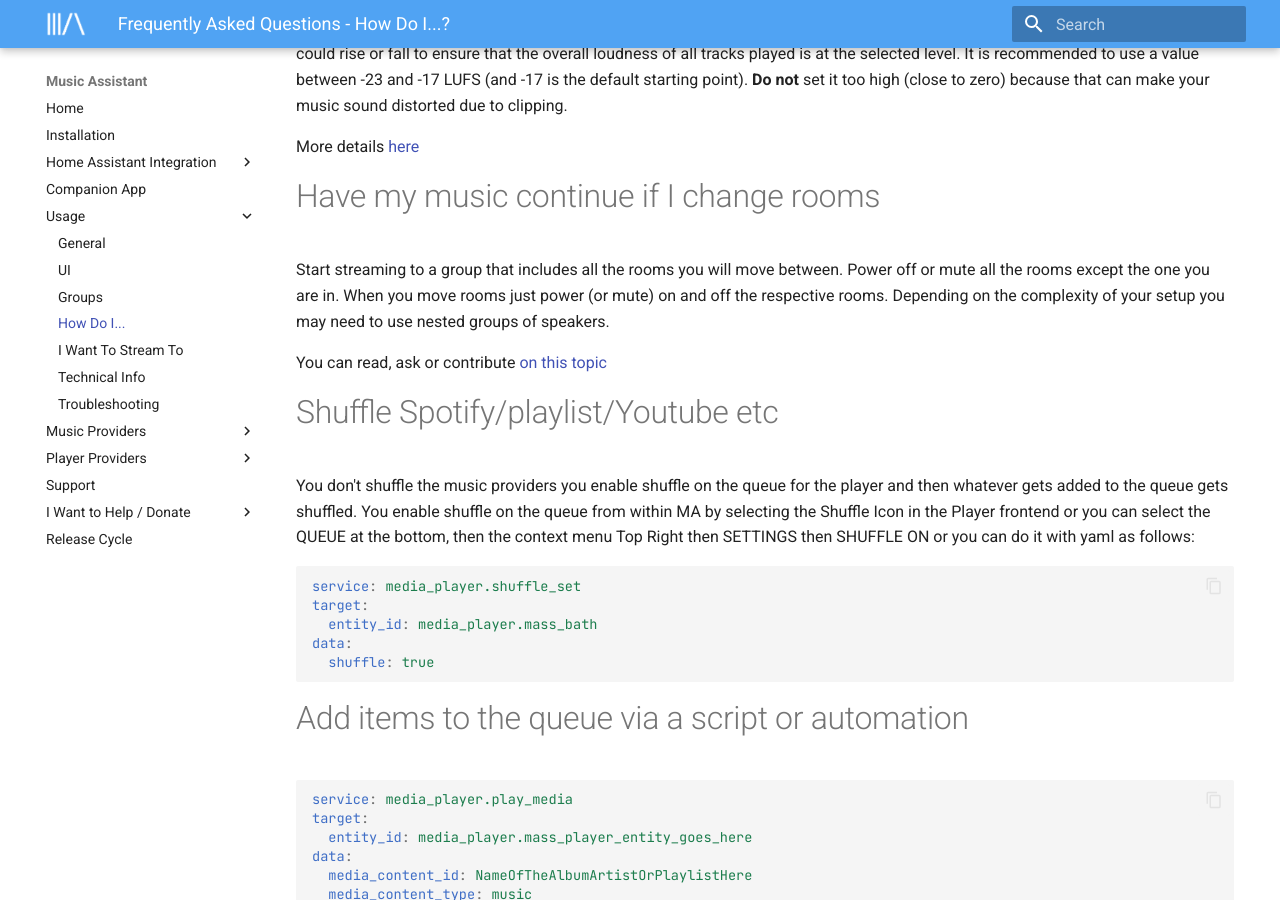
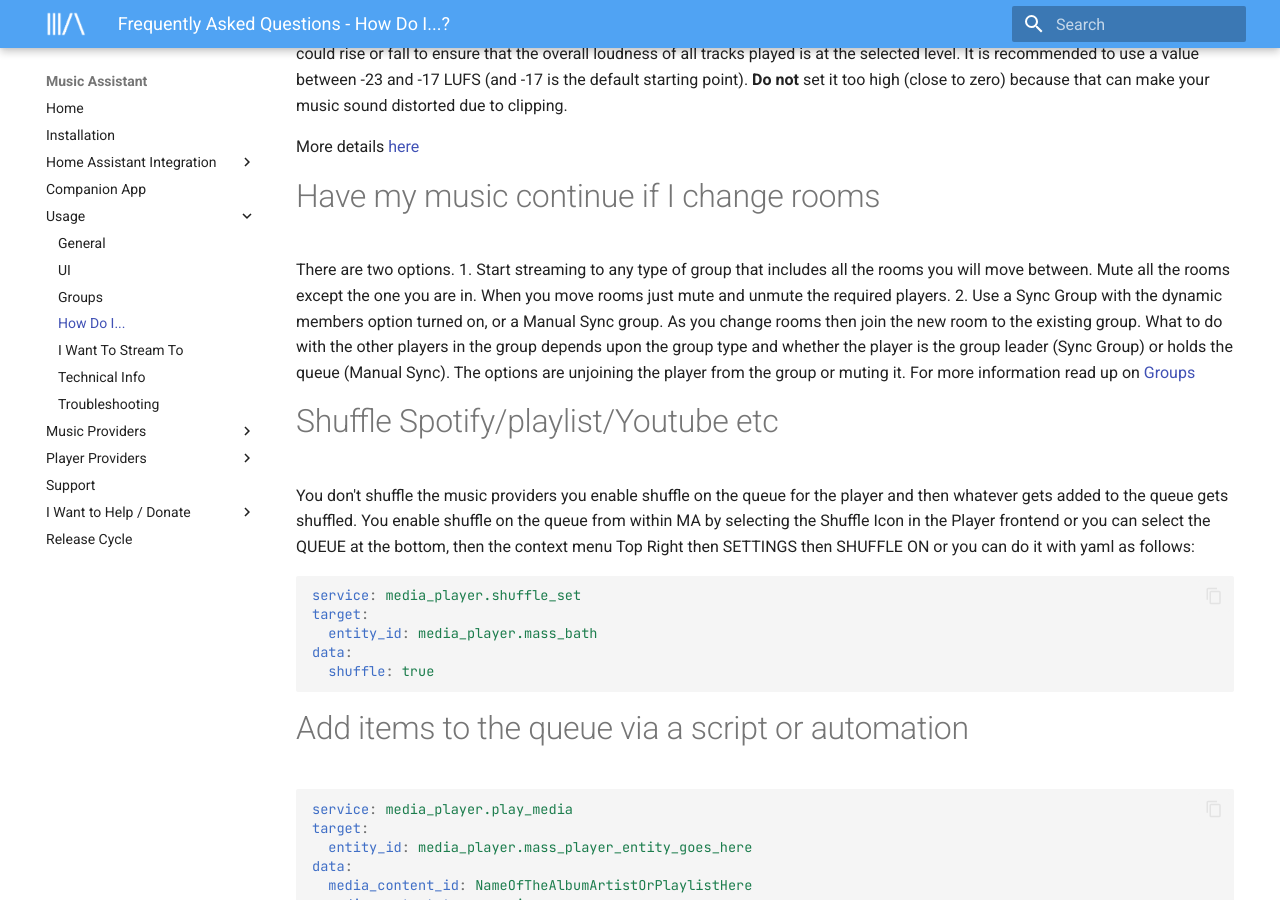
Before and after one commit to pwbriggs/music-assistant.github.io, an MkDocs documentation site: the page built from docs/faq/how-to.md, in a window 1280 px wide and 900 px high, scrolled down 415 px. Built offline with MkDocs 1.6.1 and Material for MkDocs 9.7.7, drawn with Linux system fonts in a browser that asks for light colours.

Commit message:
Update changing rooms groups info

```diff
--- a/docs/faq/how-to.md
+++ b/docs/faq/how-to.md
@@ -15,9 +15,9 @@ More details [here](normalization.md)
 
 # Have my music continue if I change rooms
 
-Start streaming to a group that includes all the rooms you will move between. Power off or mute all the rooms except the one you are in. When you move rooms just power (or mute) on and off the respective rooms. Depending on the complexity of your setup you may need to use nested groups of speakers.
-
-You can read, ask or contribute [on this topic](https://github.com/orgs/music-assistant/discussions/702)
+There are two options.
+1. Start streaming to any type of group that includes all the rooms you will move between. Mute all the rooms except the one you are in. When you move rooms just mute and unmute the required players.
+2. Use a Sync Group with the dynamic members option turned on, or a Manual Sync group. As you change rooms then join the new room to the existing group. What to do with the other players in the group depends upon the group type and whether the player is the group leader (Sync Group) or holds the queue (Manual Sync). The options are unjoining the player from the group or muting it. For more information read up on [Groups](groups.md)
 
 # Shuffle Spotify/playlist/Youtube etc
 
```
